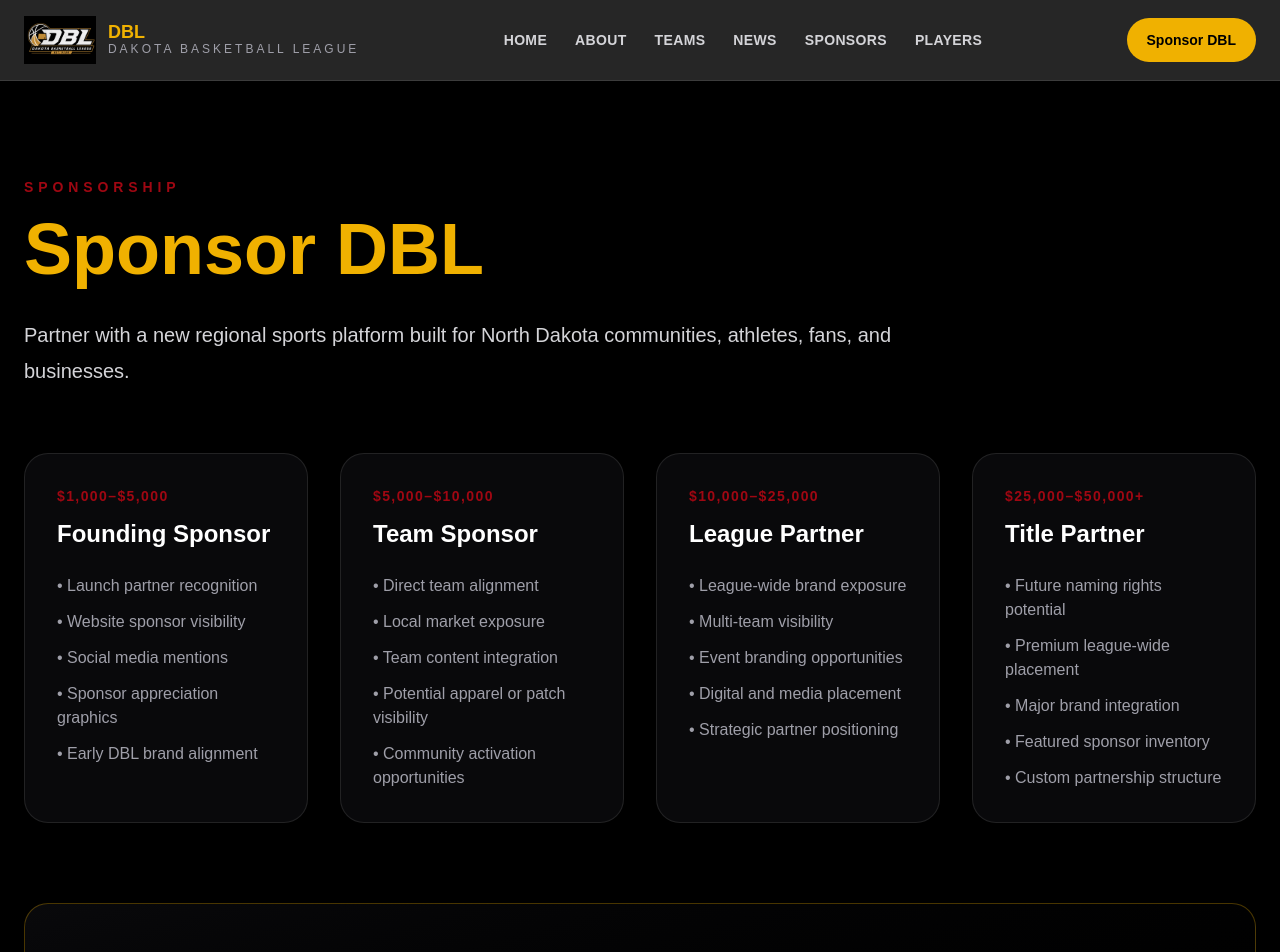
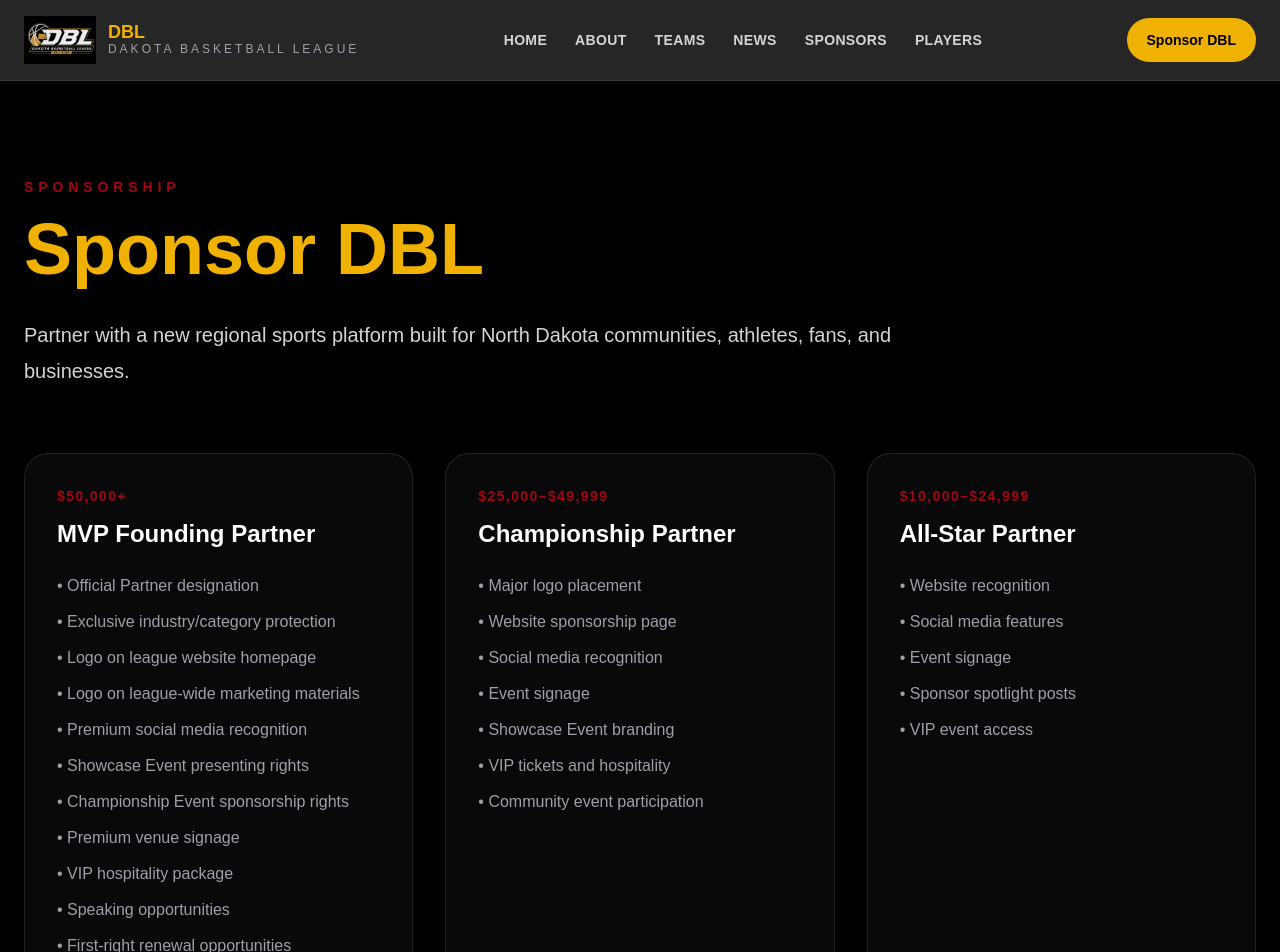
Before and after one commit to dorioncipriani-source/dakota-basketball-league, a Next.js app: page /sponsors in a window 1280 px wide. Shown: the top 952 px of the page. Built offline with nearby package versions, Linux system fonts and the light colour scheme.

Commit message:
Update sponsorship tiers and social icons

```diff
--- a/app/sponsors/page.tsx
+++ b/app/sponsors/page.tsx
@@ -1,46 +1,62 @@
 const tiers = [
   {
-    name: "Founding Sponsor",
-    price: "$1,000–$5,000",
+    name: "MVP Founding Partner",
+    price: "$50,000+",
     items: [
-      "Launch partner recognition",
-      "Website sponsor visibility",
-      "Social media mentions",
-      "Sponsor appreciation graphics",
-      "Early DBL brand alignment",
+      "Official Partner designation",
+      "Exclusive industry/category protection",
+      "Logo on league website homepage",
+      "Logo on league-wide marketing materials",
+      "Premium social media recognition",
+      "Showcase Event presenting rights",
+      "Championship Event sponsorship rights",
+      "Premium venue signage",
+      "VIP hospitality package",
+      "Speaking opportunities",
+      "First-right renewal opportunities",
     ],
   },
   {
-    name: "Team Sponsor",
-    price: "$5,000–$10,000",
+    name: "Championship Partner",
+    price: "$25,000–$49,999",
     items: [
-      "Direct team alignment",
-      "Local market exposure",
-      "Team content integration",
-      "Potential apparel or patch visibility",
-      "Community activation opportunities",
+      "Major logo placement",
+      "Website sponsorship page",
+      "Social media recognition",
+      "Event signage",
+      "Showcase Event branding",
+      "VIP tickets and hospitality",
+      "Community event participation",
     ],
   },
   {
-    name: "League Partner",
-    price: "$10,000–$25,000",
+    name: "All-Star Partner",
+    price: "$10,000–$24,999",
     items: [
-      "League-wide brand exposure",
-      "Multi-team visibility",
-      "Event branding opportunities",
-      "Digital and media placement",
-      "Strategic partner positioning",
+      "Website recognition",
+      "Social media features",
+      "Event signage",
+      "Sponsor spotlight posts",
+      "VIP event access",
     ],
   },
   {
-    name: "Title Partner",
-    price: "$25,000–$50,000+",
+    name: "Community Partner",
+    price: "$5,000–$9,999",
     items: [
-      "Future naming rights potential",
-      "Premium league-wide placement",
-      "Major brand integration",
-      "Featured sponsor inventory",
-      "Custom partnership structure",
+      "Website listing",
+      "Social recognition",
+      "Event signage",
+      "Networking invitations",
+    ],
+  },
+  {
+    name: "Founding Supporter",
+    price: "$1,000–$4,999",
+    items: [
+      "Founding Sponsor designation",
+      "Website recognition",
+      "Social media acknowledgment",
     ],
   },
 ];
@@ -62,7 +78,7 @@ export default function SponsorsPage() {
           communities, athletes, fans, and businesses.
         </p>
 
-        <div className="mt-16 grid gap-8 md:grid-cols-2 lg:grid-cols-4">
+        <div className="mt-16 grid gap-8 md:grid-cols-2 lg:grid-cols-3">
           {tiers.map((tier) => (
             <div
               key={tier.name}
@@ -96,11 +112,23 @@ export default function SponsorsPage() {
 
           <div className="mt-10 grid gap-6 md:grid-cols-3">
             {[
-              ["Regional Exposure", "Reach fans and communities across multiple North Dakota markets."],
-              ["Local Alignment", "Connect your business with team identity, hometown pride, and community energy."],
-              ["Growth Opportunity", "Get involved early as DBL builds toward launch and long-term expansion."],
+              [
+                "Regional Exposure",
+                "Reach fans and communities across multiple North Dakota markets.",
+              ],
+              [
+                "Local Alignment",
+                "Connect your business with team identity, hometown pride, and community energy.",
+              ],
+              [
+                "Growth Opportunity",
+                "Get involved early as DBL builds toward launch and long-term expansion.",
+              ],
             ].map(([title, text]) => (
-              <div key={title} className="rounded-2xl border border-white/10 bg-black p-6">
+              <div
+                key={title}
+                className="rounded-2xl border border-white/10 bg-black p-6"
+              >
                 <h3 className="text-xl font-black text-white">{title}</h3>
                 <p className="mt-3 text-zinc-400">{text}</p>
               </div>
```
